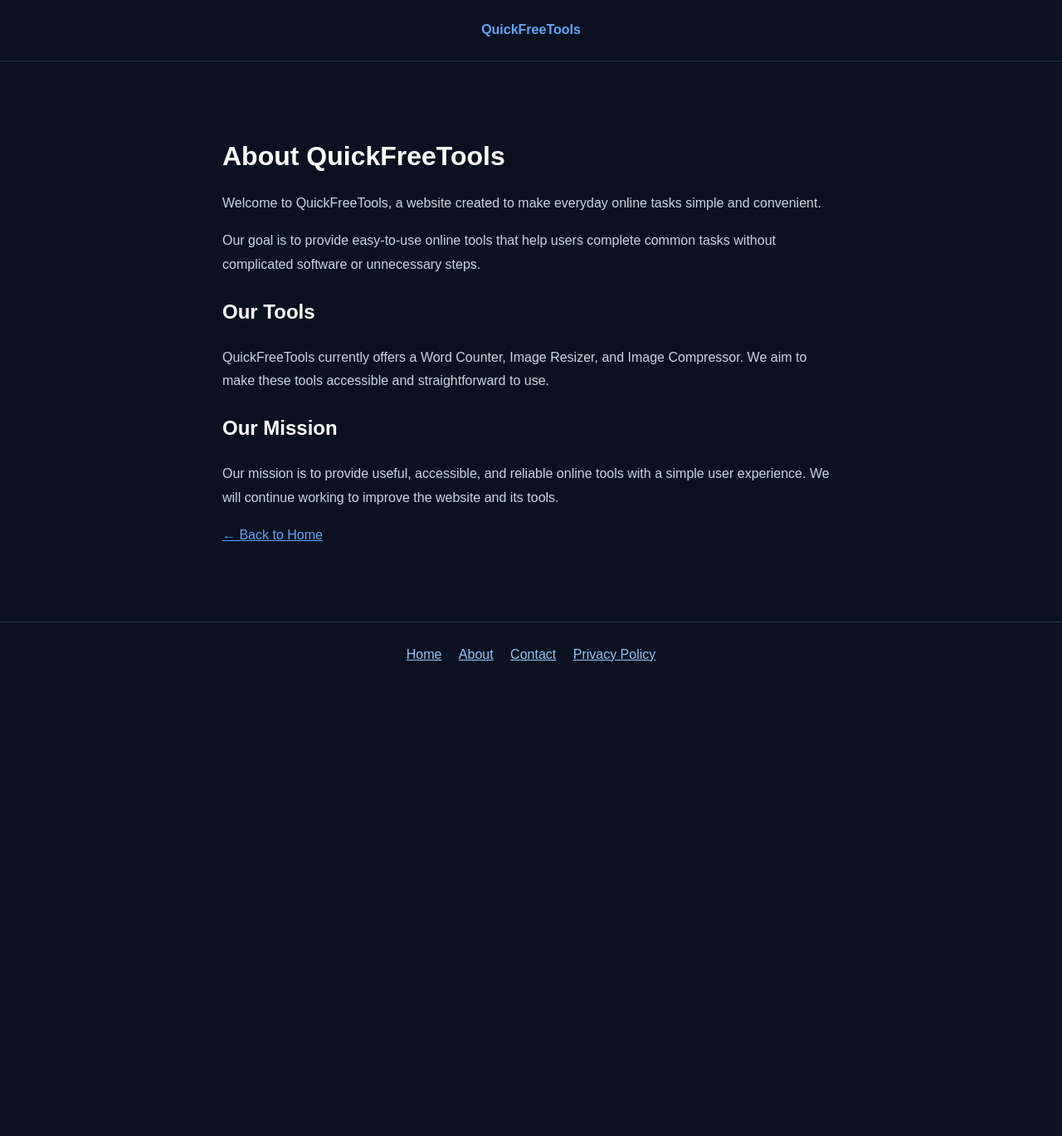
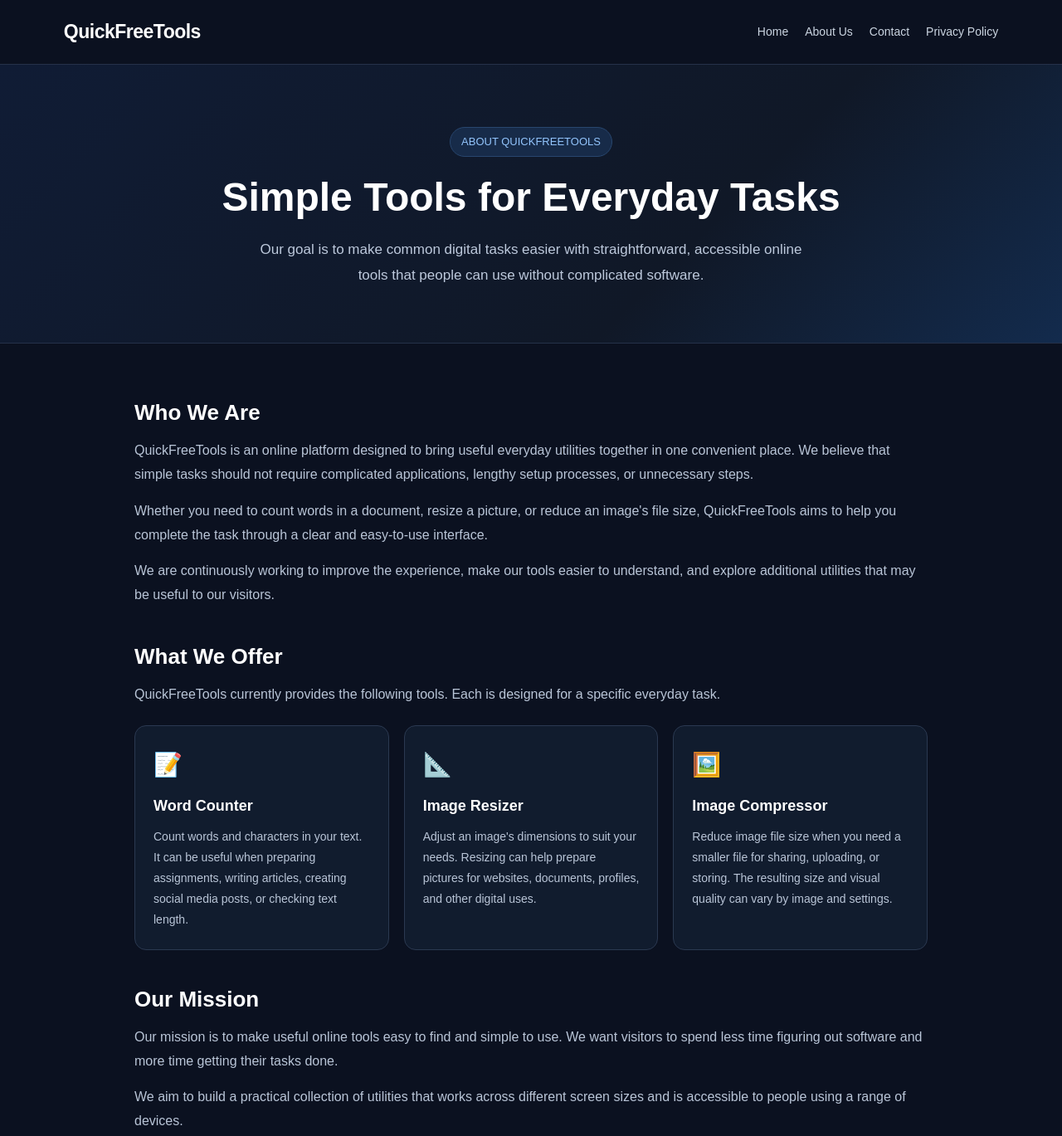
Before and after one commit to aliraza436/quickfreetools, a plain HTML site: page about.html in a window 1280 px wide. Shown: the top 1369 px of the page at 83% size. Before the commit the page ends 828 px from the top, so only its background shows below. Drawn offline with Linux system fonts and the light colour scheme.

Commit message:
Update about.html

```diff
--- a/about.html
+++ b/about.html
@@ -4,66 +4,194 @@
 <head>
   <meta charset="UTF-8">
   <meta name="viewport" content="width=device-width, initial-scale=1.0">
-  <meta name="description" content="Learn about QuickFreeTools, a collection of free and easy-to-use online tools.">
-  <title>About Us | QuickFreeTools</title>
+  <meta name="description" content="Learn about QuickFreeTools, our mission, free online utilities, and commitment to simple and accessible digital tools.">
+  <meta name="theme-color" content="#0b1120">
+  <title>About Us | QuickFreeTools - Free Online Tools</title>
   <style>
     * { box-sizing: border-box; }
     body {
       margin: 0;
-      font-family: Arial, sans-serif;
+      font-family: Arial, Helvetica, sans-serif;
       background: #0b1120;
-      color: #e5e7eb;
+      color: #e2e8f0;
       line-height: 1.8;
     }
-    header {
+    a { color: #60a5fa; text-decoration: none; }
+    a:hover { color: #93c5fd; }
+    .header {
+      border-bottom: 1px solid #253149;
+      background: #0b1120;
+      padding: 18px 6%;
+      display: flex;
+      align-items: center;
+      justify-content: space-between;
+      gap: 18px;
+      flex-wrap: wrap;
+    }
+    .logo {
+      color: #fff;
+      font-size: 23px;
+      font-weight: bold;
+      letter-spacing: -.5px;
+    }
+    nav { display: flex; gap: 20px; flex-wrap: wrap; }
+    nav a { color: #cbd5e1; font-size: 14px; }
+    .hero {
+      text-align: center;
+      padding: 75px 20px 65px;
+      background: linear-gradient(135deg, #101c35, #101827 65%, #132b4d);
+      border-bottom: 1px solid #253149;
+    }
+    .tag {
+      display: inline-block;
+      color: #93c5fd;
+      background: #172b49;
+      border: 1px solid #28466e;
+      padding: 5px 13px;
+      border-radius: 30px;
+      font-size: 13px;
+    }
+    h1 { color: #fff; font-size: clamp(34px, 5vw, 48px); line-height: 1.2; margin: 20px 0; }
+    .hero p { max-width: 690px; margin: auto; color: #bdc9dc; font-size: 17px; }
+    main { max-width: 1000px; margin: auto; padding: 45px 22px 65px; }
+    section { margin-bottom: 42px; }
+    h2 { color: #fff; font-size: 26px; line-height: 1.35; margin-bottom: 14px; }
+    p { color: #b9c5d7; margin: 0 0 15px; }
+    .tool-grid {
+      display: grid;
+      grid-template-columns: repeat(auto-fit, minmax(220px, 1fr));
+      gap: 18px;
+      margin-top: 22px;
+    }
+    .tool {
       padding: 22px;
+      border-radius: 14px;
+      border: 1px solid #2b3951;
+      background: #111c2e;
+    }
+    .tool .symbol { font-size: 28px; }
+    .tool h3 { color: #fff; margin: 8px 0; font-size: 18px; }
+    .tool p { font-size: 14px; margin-bottom: 0; }
+    .values {
+      padding: 25px;
+      border: 1px solid #2b3951;
+      border-radius: 14px;
+      background: #111c2e;
+    }
+    .values ul { padding-left: 22px; color: #b9c5d7; }
+    .values li { margin: 9px 0; }
+    .cta {
+      padding: 28px;
+      border: 1px solid #28466e;
+      border-radius: 14px;
+      background: #122541;
       text-align: center;
-      border-bottom: 1px solid #263247;
     }
-    header a { color: #60a5fa; text-decoration: none; }
-    main {
-      max-width: 800px;
-      margin: 45px auto;
-      padding: 28px;
+    .cta h2 { margin-top: 0; }
+    .footer {
+      border-top: 1px solid #253149;
+      padding: 28px 20px;
+      text-align: center;
+      background: #080e19;
     }
-    h1, h2 { color: #ffffff; }
-    h1 { line-height: 1.3; }
-    p { color: #cbd5e1; }
-    .back { color: #60a5fa; }
-    footer {
-      text-align: center;
-      padding: 25px;
-      border-top: 1px solid #263247;
+    .footer p { font-size: 13px; margin-top: 12px; }
+    .footer-links { display: flex; justify-content: center; flex-wrap: wrap; gap: 20px; }
+    @media (max-width: 600px) {
+      .header { padding: 16px 20px; }
+      nav { gap: 13px; }
+      .hero { padding: 52px 20px; }
+      main { padding: 35px 18px 45px; }
+      h2 { font-size: 23px; }
     }
-    footer a { color: #93c5fd; margin: 0 8px; }
   </style>
 </head>
 <body>
-  <header>
-    <a href="index.html"><strong>QuickFreeTools</strong></a>
+  <header class="header">
+    <a class="logo" href="index.html">QuickFreeTools</a>
+    <nav aria-label="Main navigation">
+      <a href="index.html">Home</a>
+      <a href="about.html">About Us</a>
+      <a href="contact.html">Contact</a>
+      <a href="privacy.html">Privacy Policy</a>
+    </nav>
   </header>
 
+  <div class="hero">
+    <span class="tag">ABOUT QUICKFREETOOLS</span>
+    <h1>Simple Tools for Everyday Tasks</h1>
+    <p>Our goal is to make common digital tasks easier with straightforward, accessible online tools that people can use without complicated software.</p>
+  </div>
+
   <main>
-    <h1>About QuickFreeTools</h1>
+    <section>
+      <h2>Who We Are</h2>
+      <p>QuickFreeTools is an online platform designed to bring useful everyday utilities together in one convenient place. We believe that simple tasks should not require complicated applications, lengthy setup processes, or unnecessary steps.</p>
+      <p>Whether you need to count words in a document, resize a picture, or reduce an image's file size, QuickFreeTools aims to help you complete the task through a clear and easy-to-use interface.</p>
+      <p>We are continuously working to improve the experience, make our tools easier to understand, and explore additional utilities that may be useful to our visitors.</p>
+    </section>
 
-    <p>Welcome to QuickFreeTools, a website created to make everyday online tasks simple and convenient.</p>
+    <section>
+      <h2>What We Offer</h2>
+      <p>QuickFreeTools currently provides the following tools. Each is designed for a specific everyday task.</p>
+      <div class="tool-grid">
+        <article class="tool">
+          <div class="symbol" aria-hidden="true">📝</div>
+          <h3>Word Counter</h3>
+          <p>Count words and characters in your text. It can be useful when preparing assignments, writing articles, creating social media posts, or checking text length.</p>
+        </article>
+        <article class="tool">
+          <div class="symbol" aria-hidden="true">📐</div>
+          <h3>Image Resizer</h3>
+          <p>Adjust an image's dimensions to suit your needs. Resizing can help prepare pictures for websites, documents, profiles, and other digital uses.</p>
+        </article>
+        <article class="tool">
+          <div class="symbol" aria-hidden="true">🖼️</div>
+          <h3>Image Compressor</h3>
+          <p>Reduce image file size when you need a smaller file for sharing, uploading, or storing. The resulting size and visual quality can vary by image and settings.</p>
+        </article>
+      </div>
+    </section>
 
-    <p>Our goal is to provide easy-to-use online tools that help users complete common tasks without complicated software or unnecessary steps.</p>
+    <section>
+      <h2>Our Mission</h2>
+      <p>Our mission is to make useful online tools easy to find and simple to use. We want visitors to spend less time figuring out software and more time getting their tasks done.</p>
+      <p>We aim to build a practical collection of utilities that works across different screen sizes and is accessible to people using a range of devices.</p>
+    </section>
 
-    <h2>Our Tools</h2>
-    <p>QuickFreeTools currently offers a Word Counter, Image Resizer, and Image Compressor. We aim to make these tools accessible and straightforward to use.</p>
+    <section>
+      <h2>What Matters to Us</h2>
+      <div class="values">
+        <ul>
+          <li><strong>Ease of use:</strong> We aim for clear layouts and straightforward steps.</li>
+          <li><strong>Accessibility:</strong> We want our website to be usable on desktop computers, laptops, tablets, and mobile screens.</li>
+          <li><strong>Practical usefulness:</strong> We focus on tools that help with common digital tasks.</li>
+          <li><strong>Ongoing improvement:</strong> We welcome feedback that helps us identify problems and improve our tools.</li>
+          <li><strong>Transparency:</strong> We aim to explain our website practices clearly through our policies and contact information.</li>
+        </ul>
+      </div>
+    </section>
 
-    <h2>Our Mission</h2>
-    <p>Our mission is to provide useful, accessible, and reliable online tools with a simple user experience. We will continue working to improve the website and its tools.</p>
+    <section>
+      <h2>Our Commitment to Improvement</h2>
+      <p>We understand that a useful website needs more than a good design. Tools should also behave as expected, instructions should be understandable, and visitors should be able to find important information easily.</p>
+      <p>We will continue reviewing the website and considering improvements. If you notice a problem or have a suggestion for a future tool, we encourage you to contact us.</p>
+    </section>
 
-    <p><a class="back" href="index.html">← Back to Home</a></p>
+    <section class="cta">
+      <h2>Have a Question or Suggestion?</h2>
+      <p>Your feedback can help us make QuickFreeTools better. Visit our contact page to get in touch.</p>
+      <a href="contact.html">Visit Contact Page →</a>
+    </section>
   </main>
 
-  <footer>
-    <a href="index.html">Home</a>
-    <a href="about.html">About</a>
-    <a href="contact.html">Contact</a>
-    <a href="privacy.html">Privacy Policy</a>
+  <footer class="footer">
+    <div class="footer-links">
+      <a href="index.html">Home</a>
+      <a href="about.html">About Us</a>
+      <a href="contact.html">Contact Us</a>
+      <a href="privacy.html">Privacy Policy</a>
+    </div>
+    <p>© 2026 QuickFreeTools. All rights reserved.</p>
   </footer>
 </body>
 </html>
```
